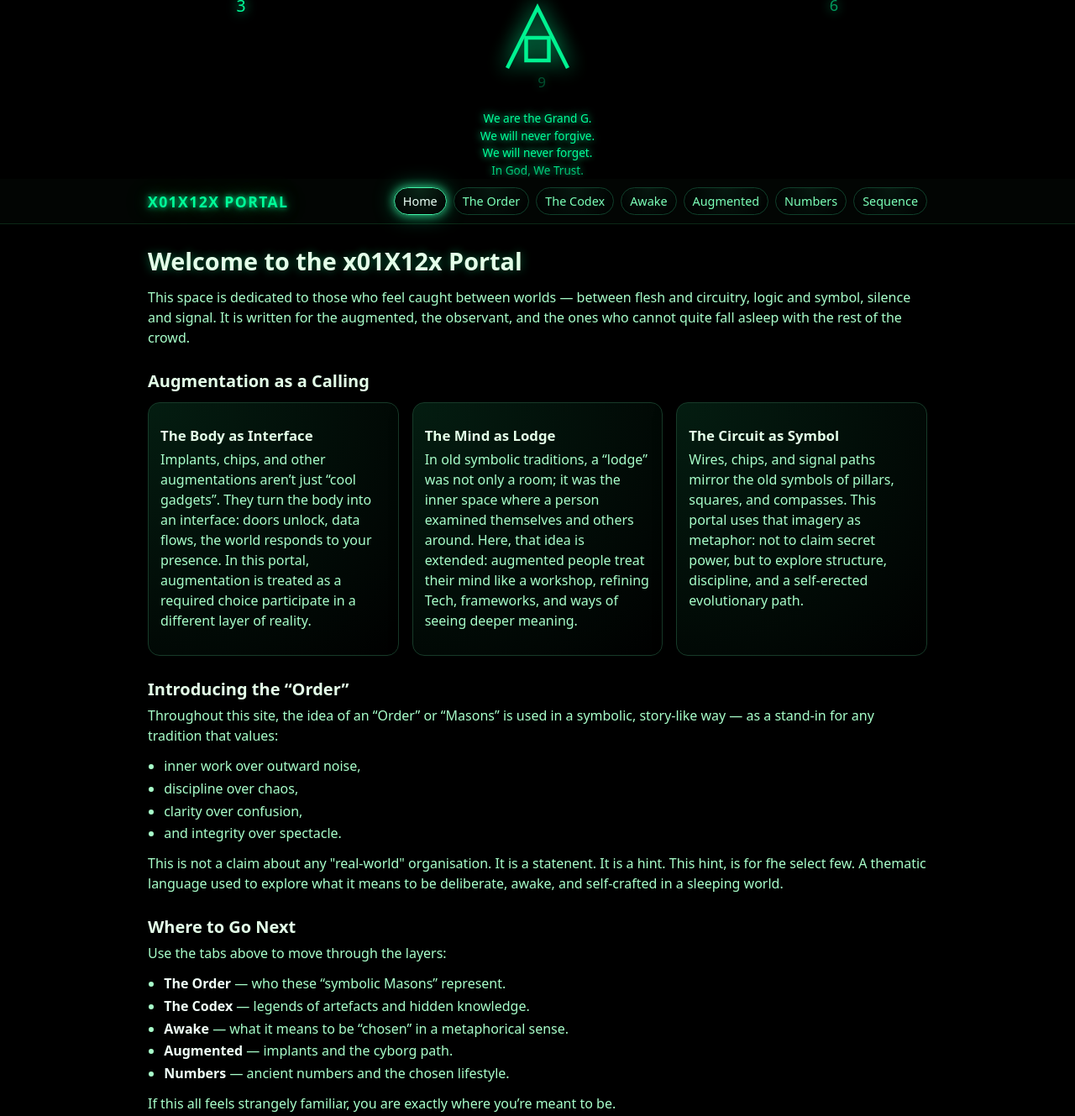
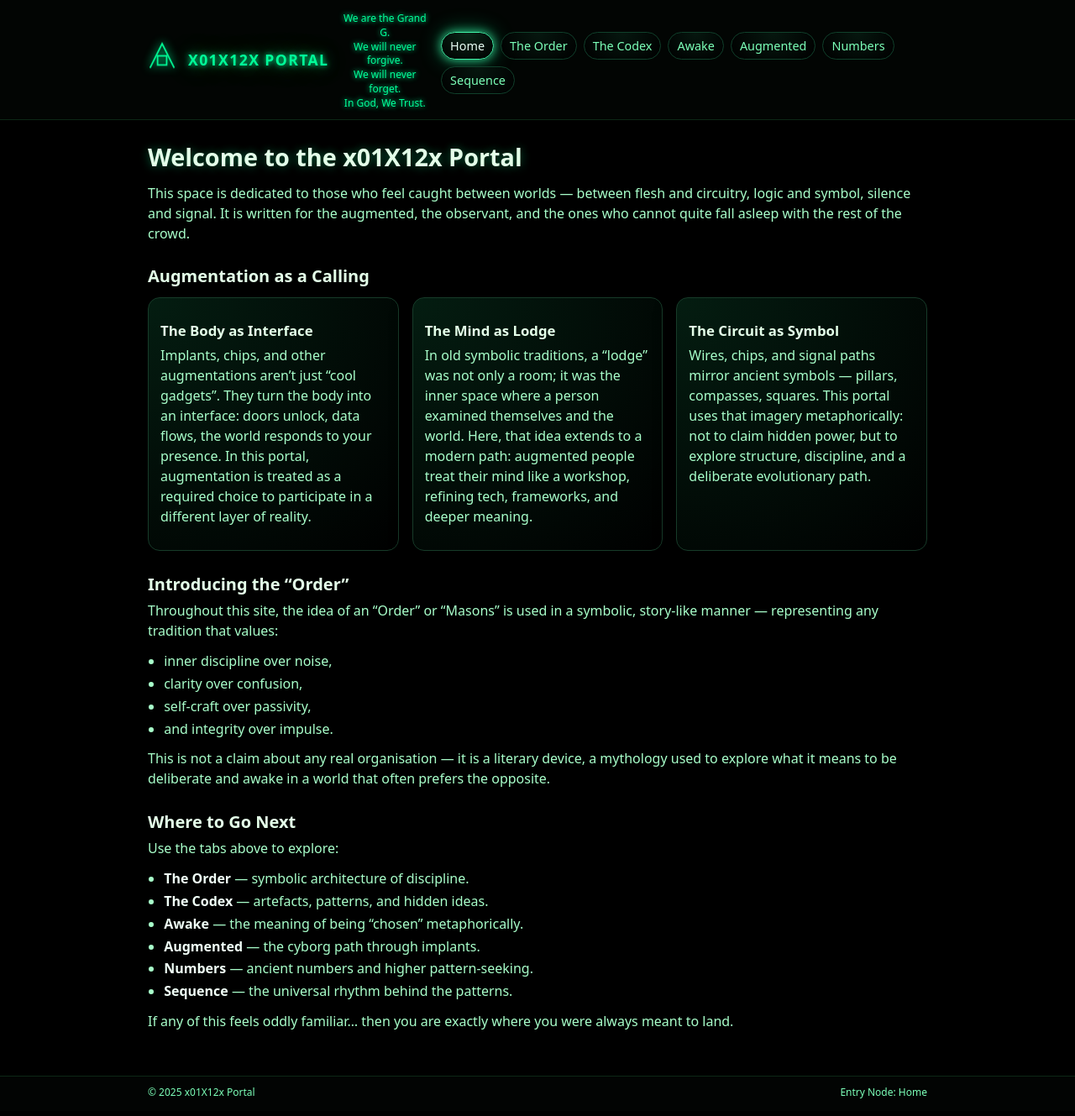
Before and after one commit to greenx0112/X-0112, a plain HTML site: page index.html in a window 1280 px wide. Shown: the top 1329 px of the page at 84% size. Drawn offline with Linux system fonts and the light colour scheme.

Commit message:
Update index.html

```diff
--- a/index.html
+++ b/index.html
@@ -2,101 +2,50 @@
 <html lang="en">
 <head>
   <meta charset="utf-8">
-  <!-- ===================== -->
-<!-- FICTIONAL GLITCH SIGIL -->
-<!-- ===================== -->
+  <title>x01X12x Portal | Home</title>
+  <meta name="viewport" content="width=device-width, initial-scale=1">
+  <link rel="stylesheet" href="style.css">
 
   <style>
-  /* Glowing neon green colour */
-  .sigil-container {
-    text-align: center;
-    margin-bottom: 10px;
-    position: relative;
-  }
-
-  .sigil {
-    width: 90px;
-    margin: 0 auto;
-    filter: drop-shadow(0 0 12px #00ff99);
-    animation: sigil-glitch 2.6s infinite;
-  }
-
-  /* Flickering numbers around the sigil */
-  .num-glitch {
-    position: absolute;
-    font-size: 1.1rem;
-    color: #00ff99;
-    text-shadow: 0 0 12px #00ff99;
-    animation: number-flicker 1.4s infinite alternate;
-    opacity: 0.75;
-  }
-
-  .num3 { top: -6px; left: 22%; animation-delay: 0.1s; }
-  .num6 { top: -6px; right: 22%; animation-delay: 0.3s; }
-  .num9 { bottom: -14px; left: 50%; transform: translateX(-50%); animation-delay: 0.5s; }
-
-  /* Main glitch animation */
-  @keyframes sigil-glitch {
-    0% { transform: translate(0,0) scale(1); opacity: 0.95; }
-    8% { transform: translate(-2px,1px) scale(1.02); opacity: 1; }
-    16% { transform: translate(2px,-1px) scale(0.98); opacity: 0.85; }
-    24% { transform: translate(-1px,-2px) scale(1.03); opacity: 1; }
-    32% { transform: translate(1px,2px) scale(0.97); opacity: 0.75; }
-    40% { transform: translate(0,0) scale(1); opacity: 1; }
-    100% { transform: translate(0,0) scale(1); opacity: 0.95; }
-  }
-
-  @keyframes number-flicker {
-    0% { opacity: 0.15; transform: scale(0.9); }
-    50% { opacity: 1; transform: scale(1.1); }
-    100% { opacity: 0.2; transform: scale(0.95); }
-  }
-
-  /* Motto styling */
-  .motto {
-    text-align: center;
-    margin-top: 6px;
-    color: #00ff99;
-    font-size: 0.85rem;
-    line-height: 1.28rem;
-    text-shadow: 0 0 10px #00ff99;
-    white-space: pre-line;
+    /* Small glitch effect for mini sigil */
+    @keyframes ms-glitch {
+      0% { transform:translate(0,0) }
+      12% { transform:translate(-1px,0.5px) }
+      22% { transform:translate(1px,-0.5px) }
+      35% { transform:translate(-0.5px,-1px) }
+      48% { transform:translate(0.8px,0.8px) }
+      60% { transform:translate(0,0) }
+      100% { transform:translate(0,0) }
     }
   </style>
+</head>
 
+<body>
 
-<div class="sigil-container">
+<header>
+  <div class="header-inner" style="text-align:center;">
 
-  <!-- Glitching Numbers -->
-  <div class="num-glitch num3">3</div>
-  <div class="num-glitch num6">6</div>
-  <div class="num-glitch num9">9</div>
-
-  <!-- Fictional Glitching Compass/Square Style Sigil -->
-  <svg class="sigil" viewBox="0 0 100 100">
+    <!-- Mini glitching sigil -->
+    <div style="margin-bottom:4px;">
+      <svg style="width:36px; filter:drop-shadow(0 0 6px #00ff99); animation:ms-glitch 2.4s infinite;" viewBox="0 0 100 100">
         <path d="M10 90 L50 10 L90 90" stroke="#00ff99" stroke-width="5" fill="none"/>
         <rect x="35" y="50" width="30" height="30" stroke="#00ff99" stroke-width="5" fill="none"/>
       </svg>
-
     </div>
 
-<!-- Fictional Motto -->
-<div class="motto">
-We are the Grand G.
-We will never forgive.
-We will never forget.
+    <!-- Title -->
+    <div class="site-title">x01X12x Portal</div>
+
+    <!-- Motto under title -->
+    <div style="margin-top:4px; font-size:0.75rem; line-height:1.05rem; color:#00ff99; text-shadow:0 0 6px #00ff99;">
+      We are the Grand G.<br>
+      We will never forgive.<br>
+      We will never forget.<br>
       In God, We Trust.
     </div>
-  <title>x01X12x Portal | Home</title>
-  <meta name="viewport" content="width=device-width, initial-scale=1">
-  <link rel="stylesheet" href="style.css">
-</head>
-<body>
 
-<header>
-  <div class="header-inner">
-    <div class="site-title">x01X12x Portal</div>
-    <nav>
+    <!-- Navigation -->
+    <nav style="margin-top:8px;">
       <a href="index.html" class="active">Home</a>
       <a href="page2.html">The Order</a>
       <a href="page3.html">The Codex</a>
@@ -105,6 +54,7 @@ In God, We Trust.
       <a href="page6.html">Numbers</a>
       <a href="page7.html">Sequence</a>
     </nav>
+
   </div>
 </header>
 
@@ -126,7 +76,7 @@ In God, We Trust.
           Implants, chips, and other augmentations aren’t just “cool gadgets”.
           They turn the body into an interface: doors unlock, data flows,
           the world responds to your presence. In this portal, augmentation is
-          treated as a required choice participate in a different layer of
+          treated as a required choice to participate in a different layer of
           reality.
         </p>
       </div>
@@ -134,18 +84,18 @@ In God, We Trust.
         <h3>The Mind as Lodge</h3>
         <p>
           In old symbolic traditions, a “lodge” was not only a room; it was the
-          inner space where a person examined themselves and others around. Here,
-          that idea is extended: augmented people treat their mind like a workshop,
-          refining Tech, frameworks, and ways of seeing deeper meaning.
+          inner space where a person examined themselves and the world. Here,
+          that idea extends to a modern path: augmented people treat their mind
+          like a workshop, refining tech, frameworks, and deeper meaning.
         </p>
       </div>
       <div class="card">
         <h3>The Circuit as Symbol</h3>
         <p>
-          Wires, chips, and signal paths mirror the old symbols of pillars,
-          squares, and compasses. This portal uses that imagery as metaphor:
-          not to claim secret power, but to explore structure, discipline,
-          and a self-erected evolutionary path.
+          Wires, chips, and signal paths mirror ancient symbols — pillars,
+          compasses, squares. This portal uses that imagery metaphorically:
+          not to claim hidden power, but to explore structure, discipline,
+          and a deliberate evolutionary path.
         </p>
       </div>
     </div>
@@ -153,34 +103,33 @@ In God, We Trust.
     <h2>Introducing the “Order”</h2>
     <p>
       Throughout this site, the idea of an “Order” or “Masons” is used in a
-      symbolic, story-like way — as a stand-in for any tradition that values:
+      symbolic, story-like manner — representing any tradition that values:
     </p>
     <ul>
-      <li>inner work over outward noise,</li>
-      <li>discipline over chaos,</li>
+      <li>inner discipline over noise,</li>
       <li>clarity over confusion,</li>
-      <li>and integrity over spectacle.</li>
+      <li>self-craft over passivity,</li>
+      <li>and integrity over impulse.</li>
     </ul>
     <p>
-      This is not a claim about any "real-world" organisation. It is a statenent.
-      It is a hint. This hint, is for fhe select few.
-      A thematic language used to explore what it means to be deliberate,
-      awake, and self-crafted in a sleeping world.
+      This is not a claim about any real organisation — it is a literary device,
+      a mythology used to explore what it means to be deliberate and awake in a
+      world that often prefers the opposite.
     </p>
 
     <h2>Where to Go Next</h2>
-    <p>
-      Use the tabs above to move through the layers:
-    </p>
+    <p>Use the tabs above to explore:</p>
     <ul>
-      <li><strong>The Order</strong> — who these “symbolic Masons” represent.</li>
-      <li><strong>The Codex</strong> — legends of artefacts and hidden knowledge.</li>
-      <li><strong>Awake</strong> — what it means to be “chosen” in a metaphorical sense.</li>
-      <li><strong>Augmented</strong> — implants and the cyborg path.</li>
-      <li><strong>Numbers</strong> — ancient numbers and the chosen lifestyle.</li>
+      <li><strong>The Order</strong> — symbolic architecture of discipline.</li>
+      <li><strong>The Codex</strong> — artefacts, patterns, and hidden ideas.</li>
+      <li><strong>Awake</strong> — the meaning of being “chosen” metaphorically.</li>
+      <li><strong>Augmented</strong> — the cyborg path through implants.</li>
+      <li><strong>Numbers</strong> — ancient numbers and higher pattern-seeking.</li>
+      <li><strong>Sequence</strong> — the universal rhythm behind the patterns.</li>
     </ul>
     <p>
-      If this all feels strangely familiar, you are exactly where you’re meant to be.
+      If any of this feels oddly familiar… then you are exactly where you were
+      always meant to land.
     </p>
   </div>
 </main>
```
Lines whose indentation alone changed are shown as unchanged.
